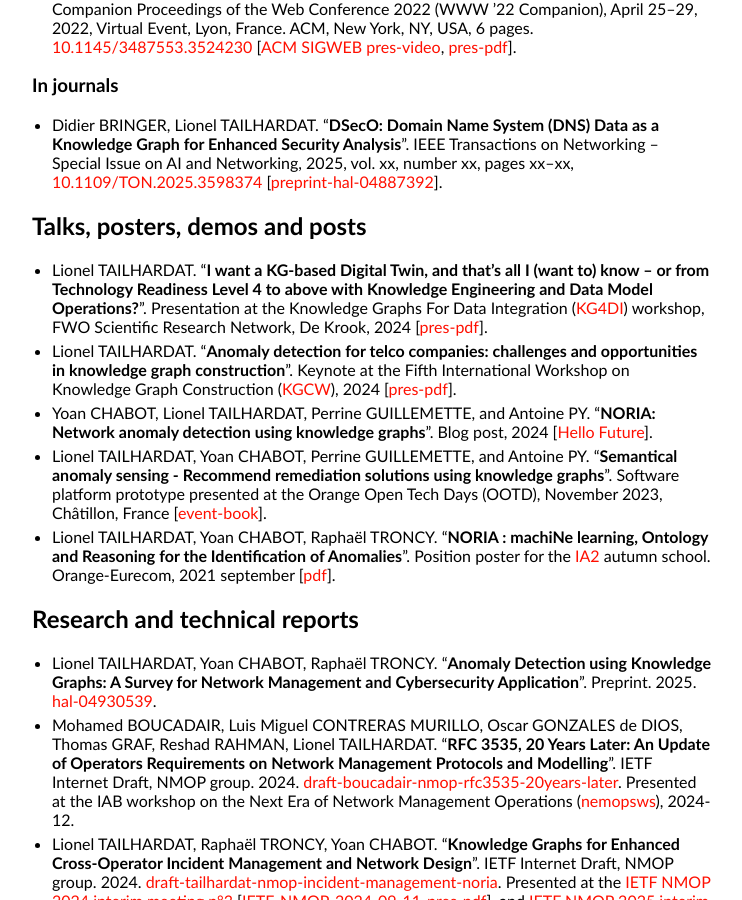
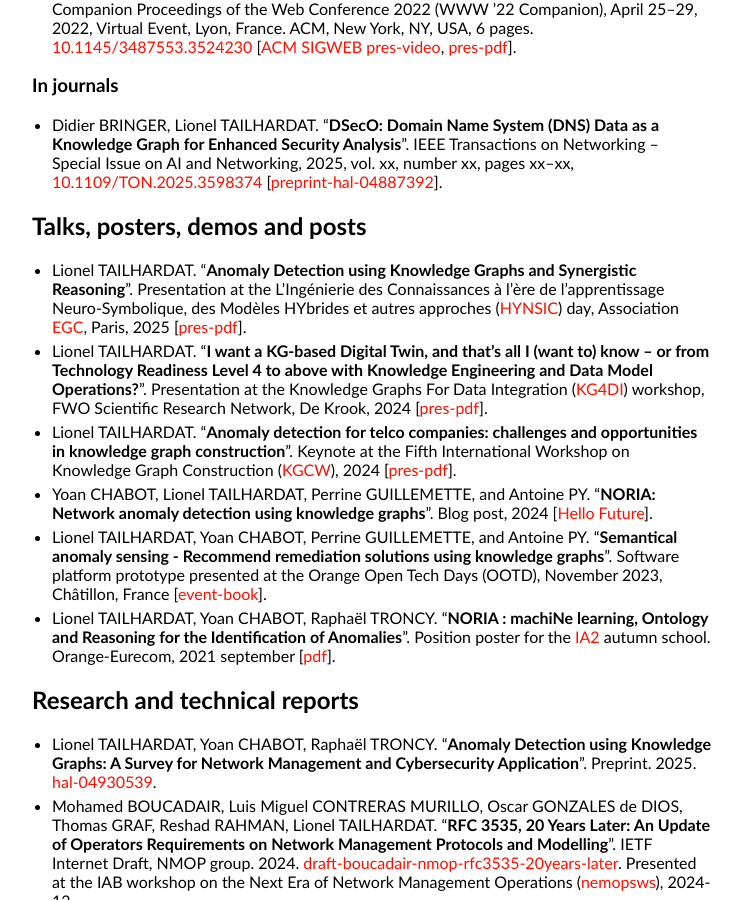
Before and after one commit to GenEars/GenEars.github.io, a Jekyll site: the page built from publications.md, in a window 1280 px wide and 900 px high, scrolled down 1036 px. Shown: the whole window, without its empty margins (258-1000 px from the left). Built offline with Jekyll 4.4.1, drawn with Linux system fonts in a browser that asks for light colours.

Commit message:
Added HYNSIC 2025 reference.
Signed-off-by: lionel.tailhardat <lionel.tailhardat@orange.com>

```diff
--- a/publications.md
+++ b/publications.md
@@ -59,6 +59,9 @@ title: Publications - Lionel TAILHARDAT
 
 ## Talks, posters, demos and posts
 
+* Lionel TAILHARDAT.
+  "**Anomaly Detection using Knowledge Graphs and Synergistic Reasoning**".
+  Presentation at the L’Ingénierie des Connaissances  à l'ère de l'apprentissage Neuro-Symbolique, des Modèles HYbrides et autres approches ([HYNSIC](https://www.madics.fr/event/conf544/)) day, Association [EGC](https://www.egc.asso.fr/), Paris, 2025 [[pres-pdf](pubs/HYNSIC-2025-noria.pdf)].
 * Lionel TAILHARDAT.
   "**I want a KG-based Digital Twin, and that's all I (want to) know -- or from Technology Readiness Level 4 to above with Knowledge Engineering and Data Model Operations?**".
   Presentation at the Knowledge Graphs For Data Integration ([KG4DI](https://u0152642.pages.gitlab.kuleuven.be/kg4di-fwo-network/seminar_5_gent.html)) workshop, FWO Scientific Research Network, De Krook, 2024 [[pres-pdf](pubs/KG4DI-2024-DMOps.pdf)].
```
Also changed, not shown: 1 other file.
